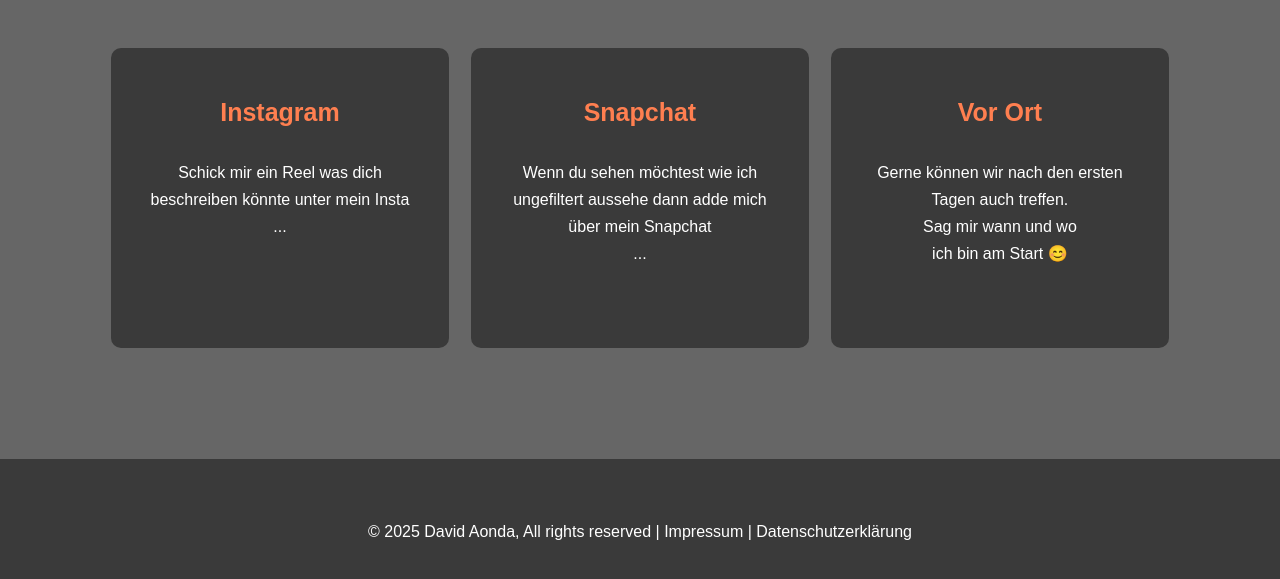
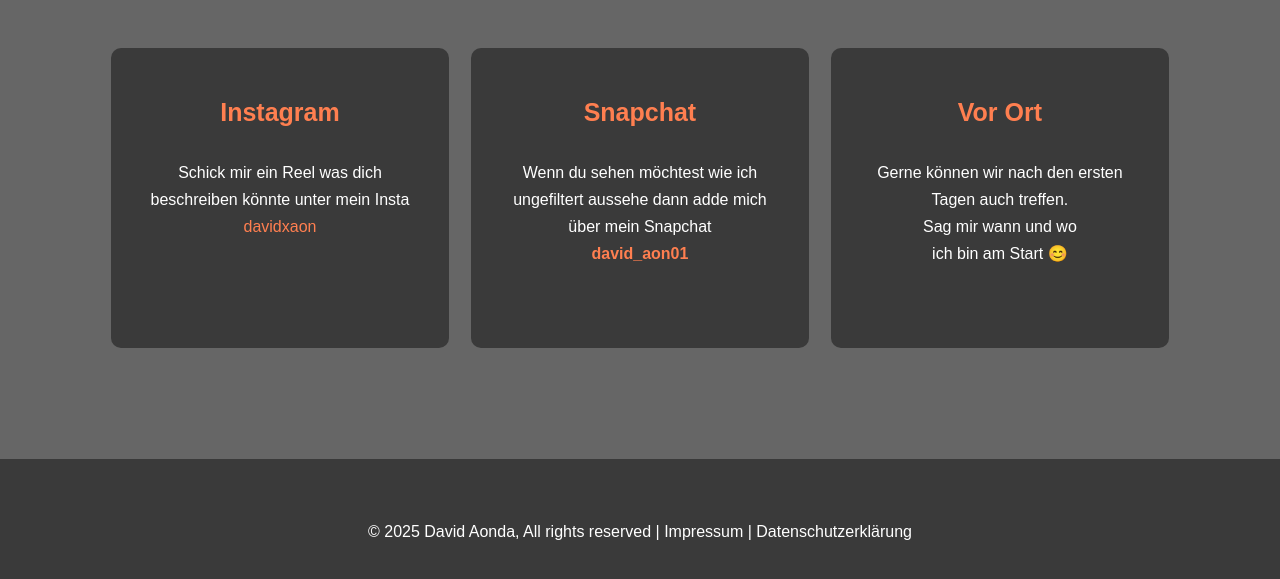
Before and after one commit to OhhDimi/Portfolio_Webseite, a plain HTML site: page contact.html in a window 1280 px wide. Shown: the part 313-892 px from the top of the page. Drawn offline with Linux system fonts and the light colour scheme.

Commit message:
initial commit

```diff
--- a/contact.html
+++ b/contact.html
@@ -34,11 +34,13 @@
             <div class="standard-container">
                 <div class="contact-option">
                     <h3>Instagram</h3>
-                    <p>Schick mir ein Reel was dich beschreiben könnte unter mein Insta ...</p>
+                    <p>Schick mir ein Reel was dich beschreiben könnte unter mein Insta <a
+                            href="https://www.instagram.com/davidxaon/">davidxaon</a></p>
                 </div>
                 <div class="contact-option">
                     <h3>Snapchat</h3>
-                    <p>Wenn du sehen möchtest wie ich ungefiltert aussehe dann adde mich über mein Snapchat<br> ...</p>
+                    <p>Wenn du sehen möchtest wie ich ungefiltert aussehe dann adde mich über mein
+                        Snapchat<br><b>david_aon01</b></p>
                 </div>
                 <div class="contact-option">
                     <h3>Vor Ort</h3>
--- a/css/style.css
+++ b/css/style.css
@@ -270,6 +270,13 @@ p {
     color: white;
 }
 
+#contact-options a {
+    color: coral;
+}
+
+#contact-options b {
+    color: coral;
+}
 
 /* ------ Footer ------ */
 
```
